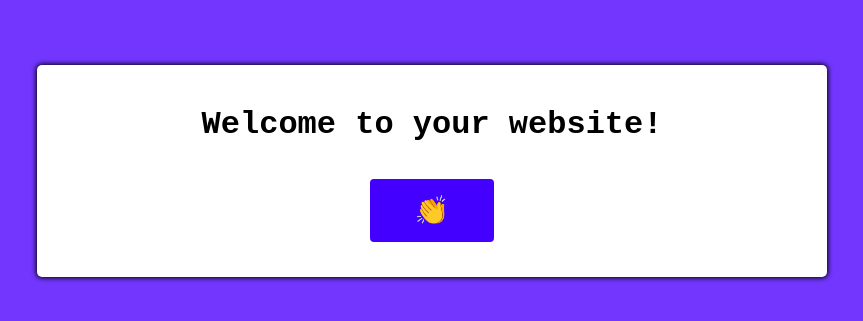
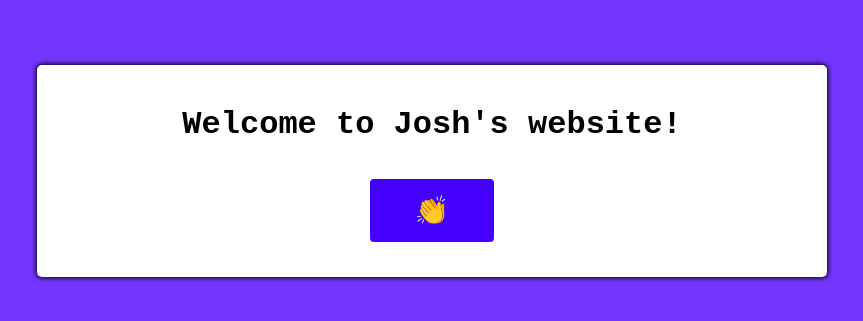
Before and after one commit to Codecademy/deploying-a-static-site-with-netlify-sample, a plain HTML site: page index.html in a window 1280 px wide. Shown: the part 229-550 px from the top of the page, without its empty margins (208-1071 px from the left). Drawn offline with Linux system fonts and the light colour scheme; a web font is replaced by a local one.

Commit message:
Update index.html

```diff
--- a/index.html
+++ b/index.html
@@ -12,7 +12,7 @@
 
 <body>
   <div class="container">
-    <h1>Welcome to your website!</h1>
+    <h1>Welcome to Josh's website!</h1>
     <button id="clap-button" class="button">👏</button>
   </div>
 </body>
```
